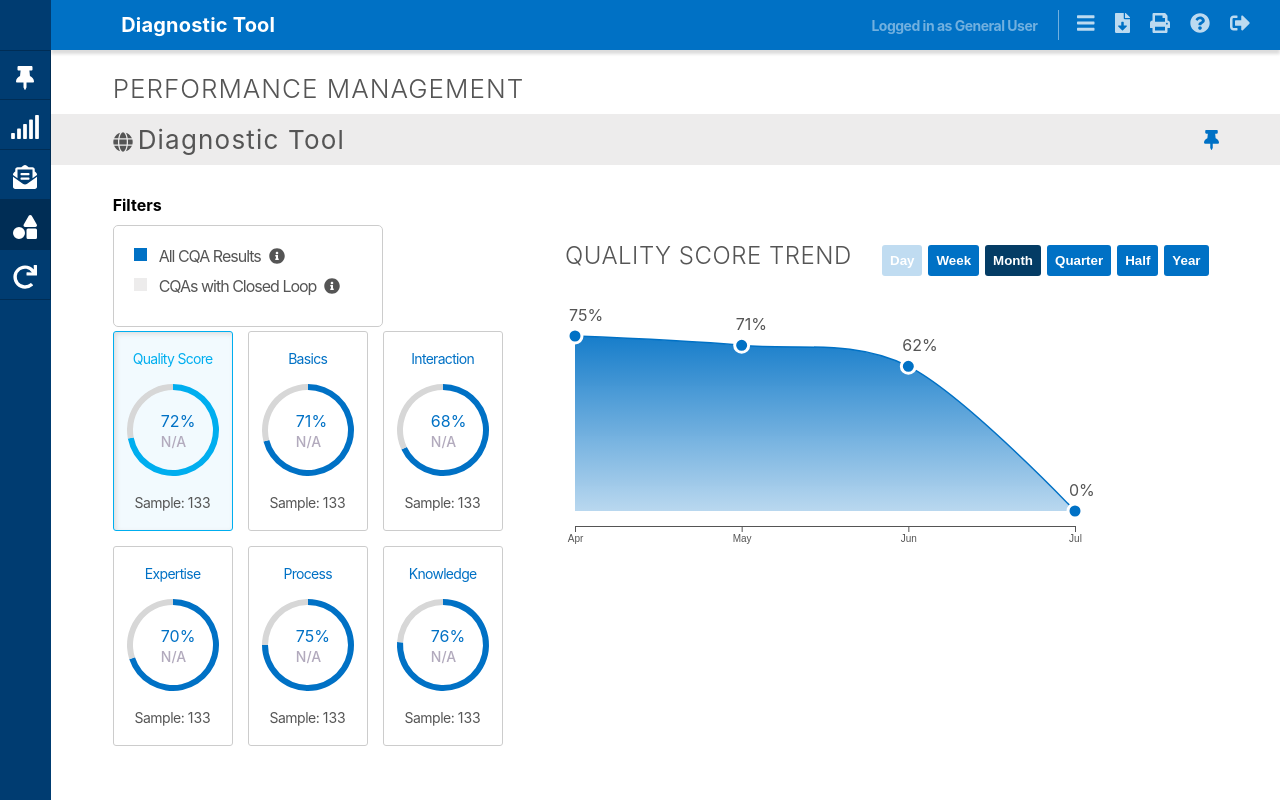
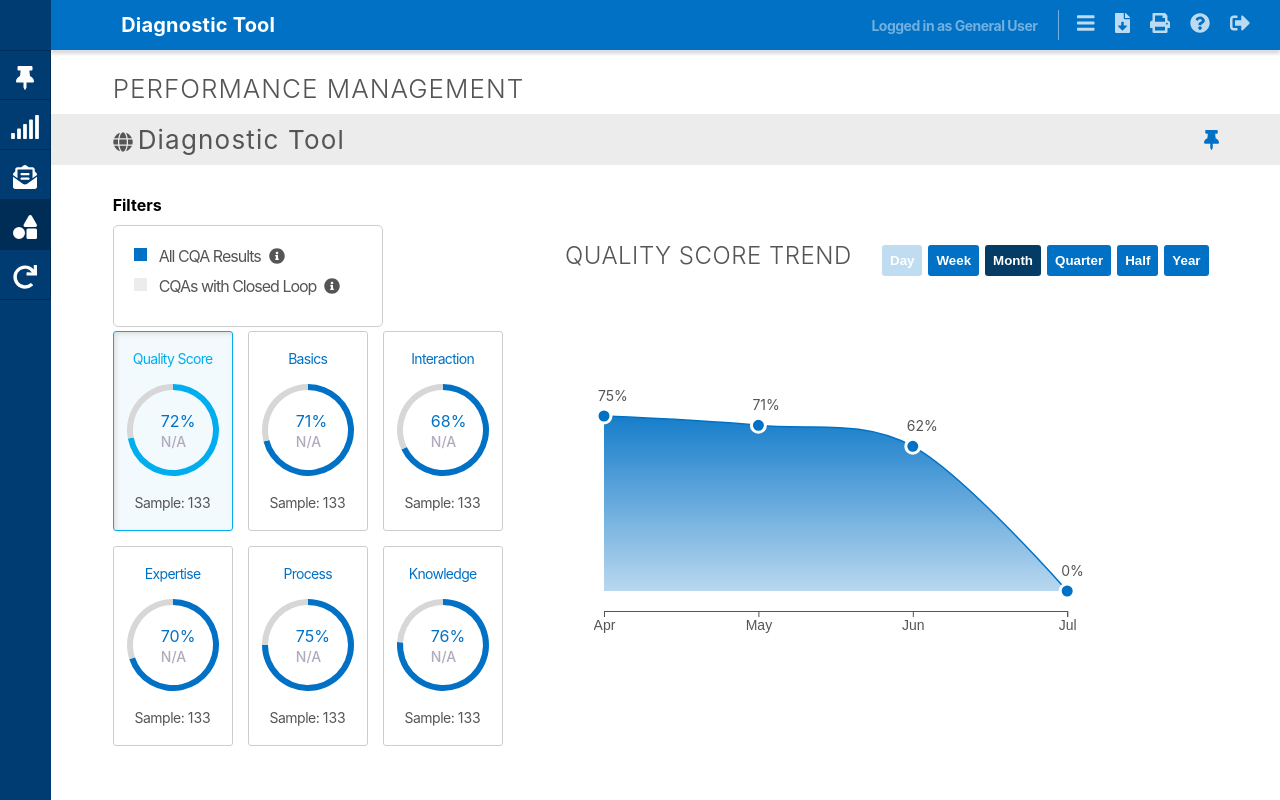
Before and after one commit to suzynakayama/d3js-react, a React (Create React App) app: page / in a window 1280 px wide. Built offline with nearby package versions, Linux system fonts and the light colour scheme.

Commit message:
feat(ui): responsiveness: - added responsiviness to area chart

```diff
--- a/src/components/AreaChart/AreaChart.css
+++ b/src/components/AreaChart/AreaChart.css
@@ -1,24 +1,42 @@
+.area-chart {
+  width: 100%;
+  height: 250px;
+  position: relative;
+}
+
+.svg-chart {
+  display: inline-block;
+  position: absolute;
+  top: 10px;
+  left: 5%;
+}
+
+text {
+  font-size:  var(--fs-sm);
+}
+
 @media (min-width: 1200px) {
-  .graph-chart {
+  .area-chart{
     width: 90%;
-    height: 250px;
-  }
-  .area-chart {
-    padding-left: 0rem;
+    margin-top: 10rem;
   }
 }
 
-@media (min-width: 1600px) {
-  .graph-chart {
+@media (min-width: 1605px) {
+  .area-chart {
     width: 100%;
+    height: 300px;
+    margin-left: 3rem;
+  }
+}
+
+@media (min-width: 1890px) {
+  .area-chart {
     height: 350px;
+    margin-left: 5rem;
   }
 
-  .area-chart {
-    padding-left: 6rem;
-  }
-
-  .text {
-    font-size: 1.2rem;
+  text {
+    font-size: var(--fs-md);
   }
 }
--- a/src/components/AreaChart/AreaChart.jsx
+++ b/src/components/AreaChart/AreaChart.jsx
@@ -11,9 +11,19 @@ const AreaChart = ({ graphData }) => {
 
   useEffect(() => {
     const elem = select(divRef.current);
+    const width = parseInt(elem.style("width"), 10);
+    const height = parseInt(elem.style("height"), 10);
+    console.log('w', width);
+    console.log(height);
 
     // clean up svg to create new one with the new data
     elem.select('svg').remove();
+
+    // append the svg to the div element and get the svg width and height
+    const svg = elem.append('svg').attr('viewBox', `0 0 ${Math.min(width, height)} ${Math.min(width, height)}`).attr('width', '100%').attr('height', '100%').attr('preserveAspectRatio', 'xMinYMin').attr('class', 'svg-chart');
+
+    const svgWidth = parseInt(svg.style("width"), 10);
+    const svgHeight = parseInt(svg.style("height"), 10);
 
     // ----------------- helper functions -----------------
     const findMax = scores => {
@@ -27,11 +37,9 @@ const AreaChart = ({ graphData }) => {
 
     const xScale = scalePoint()
       .domain(graphData.map((d) => d.date))
-      .range([0, 500]);
+      .range([0, svgWidth * 0.8]);
 
-    const yScale = scaleLinear()
-      .domain([0, max])
-      .range([175, 0]);
+    const yScale = scaleLinear().domain([0, max]).range([svgHeight * 0.7, 0]);
 
     const areaGenerator = area()
       .x((item) => xScale(item.data.date))
@@ -44,9 +52,6 @@ const AreaChart = ({ graphData }) => {
       .x((item) => xScale(item.data.date))
       .y((item) => yScale(item[1]))
       .curve(curveCardinal);
-
-    // append the svg to the div element
-    const svg = elem.append('svg').attr('class', 'graph-chart');
 
     // ----------------- create the gradient -----------------
     const gradient = svg
@@ -126,7 +131,7 @@ const AreaChart = ({ graphData }) => {
       .append('g')
       .attr('class', 'x-axis')
       .attr('color', '#555555')
-      .attr('transform', 'translate(10, 220)')
+      .attr('transform', `translate(10, ${svgHeight * 0.9})`)
       .call(xAxis);
 
   }, [graphData, points, scores]);
--- a/src/components/Dashboard/Dashboard.css
+++ b/src/components/Dashboard/Dashboard.css
@@ -1,6 +1,6 @@
 .dashboard {
   width: 100%;
-  height: 80%;
+  height: calc(100% - 90px);
   overflow-y: scroll;
 }
 
--- a/src/index.css
+++ b/src/index.css
@@ -28,4 +28,5 @@ body {
   -moz-osx-font-smoothing: grayscale;
   scroll-behavior: smooth;
   font-size: var(--fs-md);
+  overflow-x: hidden;
 }
```
